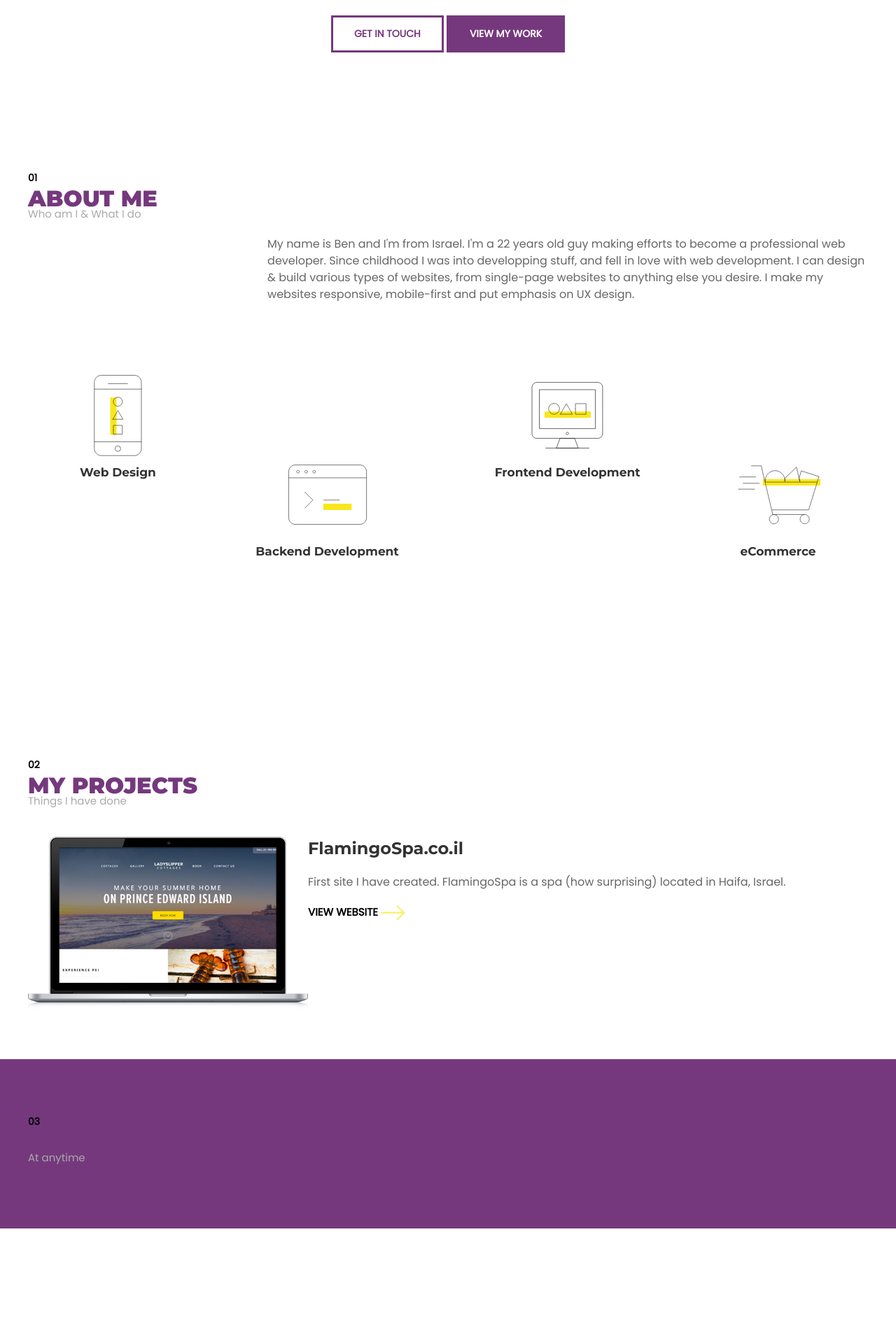
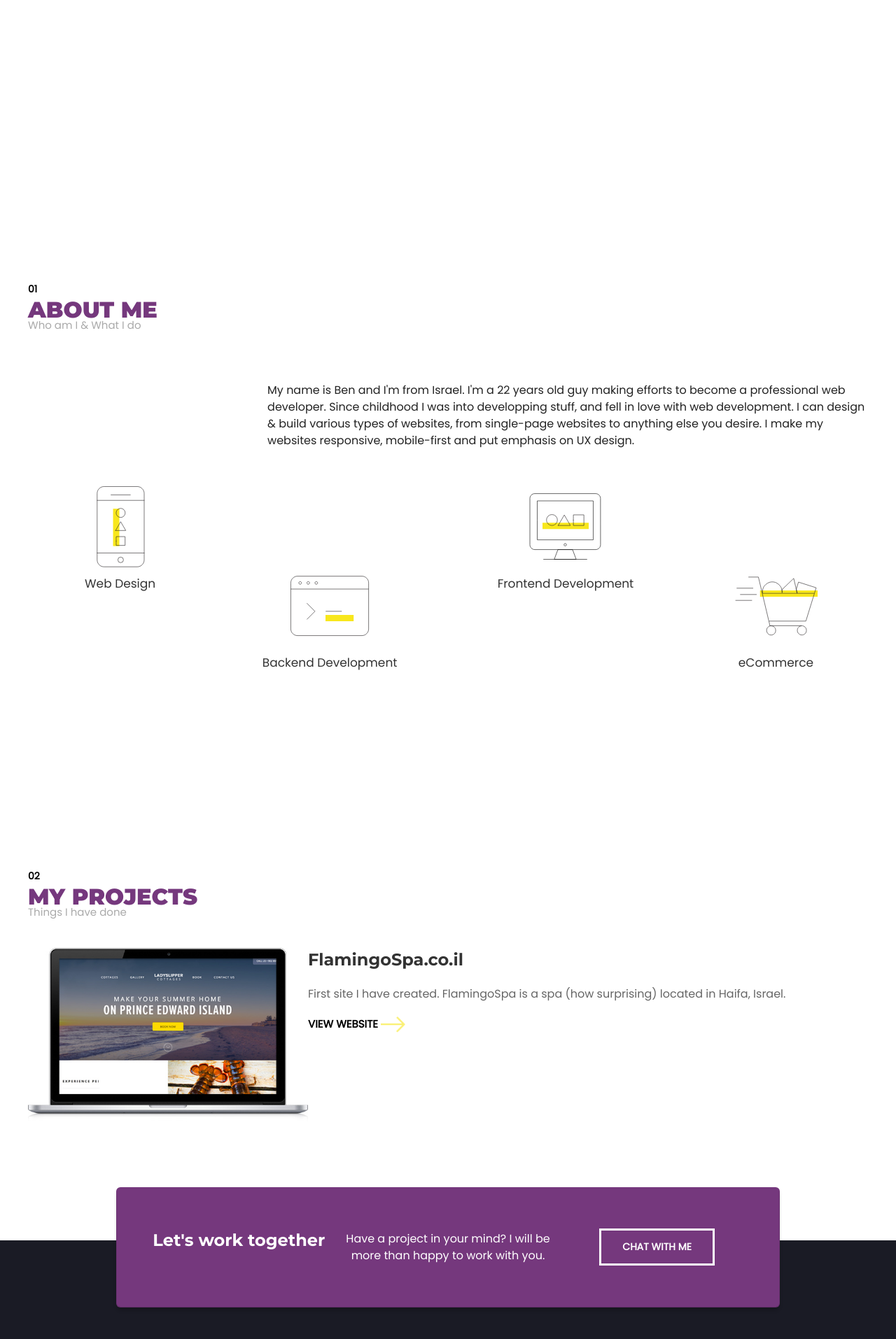
Before and after one commit to Levisnkyyyy/benlevime, a PHP site: page /index2.html in a window 1280 px wide. Shown: the part 440-2354 px from the top of the page at 70% size. Before the commit the page ends 2196 px from the top, so only its background shows below. Run offline with PHP 8.4, Linux system fonts and the light colour scheme; some libraries are stand-ins or nearby versions.

Commit message:
Added footer, fixed social alignment, shortened header text, footer needs to be finished.

```diff
--- a/css/style3.css
+++ b/css/style3.css
@@ -169,13 +169,26 @@
     .scaleMenuUp {
       transform: scale(100); } }
 
+#home {
+  min-height: 100vh; }
+  @supports (-webkit-appearance: none) {
+    #home {
+      min-height: calc(100vh - 56px); } }
   #home h1 {
     font-size: 3rem;
     font-weight: 700;
     font-family: "Montserrat", sans-serif; }
     @media (min-width: 576px) {
       #home h1 {
-      font-size: 64px; } }
+        font-size: 47px; } }
+  #home .smalldivider {
+    height: 2px;
+    width: 0px;
+    background-color: black;
+    position: absolute;
+    left: 50%;
+    transform: translateX(-50%);
+    opacity: 0.4; }
   #home .social {
     position: absolute;
     color: black; }
@@ -187,6 +200,10 @@
     #home .social div {
       display: inline-block;
       margin-right: 15px; }
+    #home .social div:nth-child(3) {
+      margin-right: 0; }
+    #home .social .contain {
+      margin-right: 0; }
     @media (min-width: 768px) {
       #home .social {
         right: 0;
@@ -197,6 +214,27 @@
           margin-bottom: 15px;
           margin-right: 0;
           display: block; } }
+
+#aboutme .myself {
+  color: #222;
+  display: flex;
+  flex-flow: row wrap;
+  margin-bottom: 40px; }
+  @media (min-width: 768px) {
+    #aboutme .myself {
+      flex-flow: row; } }
+  #aboutme .myself div:first-child {
+    flex-basis: 100%;
+    text-align: center; }
+    @media (max-width: 576px) {
+      #aboutme .myself div:first-child {
+        margin-bottom: 20px; } }
+  #aboutme .myself div:nth-child(2) {
+    text-align: center; }
+    @media (min-width: 768px) {
+      #aboutme .myself div:nth-child(2) {
+        text-align: left;
+        margin-top: 50px; } }
 
 .sectiontitle h2 {
   font-family: "Montserrat", sans-serif;
@@ -333,7 +371,7 @@
     text-align: center; }
     .flexexpertise div h4 {
       margin-top: 10px !important;
-      font-family: "Montserrat", sans-serif;
+      font-family: "Poppins", sans-serif;
       font-size: 17px; }
     .flexexpertise div svg {
       width: 120px; }
@@ -345,23 +383,6 @@
   @media (min-width: 768px) {
     .flexexpertise div:nth-child(4) {
       align-self: center; } }
-
-.myself {
-  display: flex;
-  flex-flow: row wrap;
-  margin-bottom: 40px; }
-  @media (min-width: 768px) {
-    .myself {
-      flex-flow: row; } }
-  .myself div:first-child {
-    flex-basis: 100%;
-    text-align: center; }
-    @media (max-width: 576px) {
-      .myself div:first-child {
-        margin-bottom: 20px; } }
-  @media (max-width: 576px) {
-    .myself div:nth-child(2) {
-      text-align: center; } }
 
 .contact img {
   vertical-align: middle;
@@ -395,8 +416,51 @@
     .project div:nth-child(2) {
       text-align: center; } }
 
-#contact {
+#footer {
+  margin-top: 100px;
+  background-color: #1a1b25;
+  color: white;
+  text-align: center;
+  min-height: 500px; }
+  #footer .sectiontitle mark {
+    color: white; }
+  #footer .contactbox {
     background-color: #75387d;
+    border-radius: 5px;
+    height: 150px;
+    box-shadow: 0 5px 5px 0 rgba(0, 0, 0, 0.2), 0 0 0 1px #75387d;
+    width: 70%;
+    top: -75px;
+    left: 50%;
+    transform: translate(-50%, 0);
+    padding: 10px 25px 10px 25px; }
+    #footer .contactbox .container {
+      display: flex;
+      flex-wrap: wrap;
+      justify-content: space-around;
+      height: 100%; }
+      #footer .contactbox .container div:nth-child(2) {
+        display: none; }
+      @media (min-width: 992px) {
+        #footer .contactbox .container {
+          flex-wrap: nowrap;
+          align-items: center; }
+          #footer .contactbox .container div {
+            flex-basis: 33%; }
+          #footer .contactbox .container div:nth-child(2) {
+            display: block; } }
+      #footer .contactbox .container h2 {
+        color: white;
+        font-family: "Montserrat", sans-serif;
+        font-size: 24px;
+        font-weight: 700 !important; }
+      #footer .contactbox .container .m-button {
+        border-color: white;
+        background-color: transparent;
         color: white; }
+        #footer .contactbox .container .m-button:before {
+          background-color: white; }
+        #footer .contactbox .container .m-button:hover {
+          color: #75387d; }
 
 /*# sourceMappingURL=style3.css.map */
--- a/css/style3.scss
+++ b/css/style3.scss
@@ -268,14 +268,28 @@
         }
     }
     #home {
-
+        min-height: 100vh;
+        @supports (-webkit-appearance:none) {
+            & {
+              min-height: calc(100vh - 56px);
+            }
+          }
         h1 {
         font-size: 3rem;
         font-weight: 700;
         font-family: $head-font;
             @include sm {
-                font-size: 64px;
+                font-size: 47px;
             }
+        }
+        .smalldivider {
+            height: 2px;
+            width: 0px;
+            background-color: black;
+            position: absolute;
+            left: 50%;
+            transform: translateX(-50%);
+            opacity: 0.4;
         }
         .social {
             position: absolute;
@@ -286,10 +300,18 @@
             left: 50%;
             transform: translateX(-50%);
         }
+
             div {
                 display: inline-block;
                 margin-right: 15px;
             }
+            div:nth-child(3) {
+                margin-right: 0;
+            }
+            .contain {
+                margin-right: 0;
+            }
+
             @include md {
                 right: 0;
                 margin-right: 16px;
@@ -305,8 +327,34 @@
     }
 
     #aboutme {
-     //   background-color: $main-color;
-     //   color: white;
+
+
+        .myself {
+           // background-color: white;
+            color: #222;
+          //  border-radius: 18px;
+         //   border: 1px solid #f6f6f6;
+            display: flex;
+            flex-flow: row wrap;
+            margin-bottom: 40px;
+            @include md {
+                flex-flow: row;
+            }
+            div:first-child {
+                flex-basis: 100%;
+                text-align: center;
+                @include rsm {
+                    margin-bottom: 20px;
+                }
+            }
+            div:nth-child(2) {
+                text-align: center;
+                @include md {
+                    text-align: left;
+                    margin-top: 50px;
+                }
+            }
+        }
     }
     .sectiontitle {
         h2 {
@@ -457,7 +505,7 @@
             text-align: center;
             h4 {
                 margin-top: 10px !important;
-                font-family: $second-font;
+                font-family: $main-font;
                 font-size: 17px;
             }
             svg {
@@ -480,26 +528,7 @@
 
         }
     }
-    .myself {
-        display: flex;
-        flex-flow: row wrap;
-        margin-bottom: 40px;
-        @include md {
-            flex-flow: row;
-        }
-        div:first-child {
-            flex-basis: 100%;
-            text-align: center;
-            @include rsm {
-                margin-bottom: 20px;
-            }
-        }
-        div:nth-child(2) {
-            @include rsm {
-                text-align:center;
-            }
-        }
-    }
+
     .contact {
         img {
             vertical-align: middle;
@@ -543,7 +572,67 @@
             }
         }
     }
-    #contact {
-        background-color: $main-color;
+    #footer {
+        margin-top: 100px;
+        background-color: #1a1b25;
         color: white;
+        text-align: center;
+        .sectiontitle {
+            mark {
+
+                color: white;
+            }
+        }
+        min-height: 500px;
+        .contactbox {
+            background-color: $main-color;
+            border-radius: 5px;
+            height: 150px;
+            box-shadow: 0 5px 5px 0 rgba(0,0,0,0.2),0 0 0 1px $main-color;
+            width: 70%;
+            top: -75px;
+            left: 50%;
+            transform: translate(-50%,0);
+            padding: 10px 25px 10px 25px;
+            .container {
+                display: flex;
+                flex-wrap: wrap;
+                justify-content: space-around;
+
+                height: 100%;
+                div:nth-child(2) {
+                    display: none;
+                }
+                @include lg {
+                    flex-wrap: nowrap;
+                    align-items: center;
+                    div {
+                        flex-basis: 33%;
+                    }
+                    div:nth-child(2)
+                    {
+                        display: block;
+                    }
+                }
+
+                h2 {
+                    color: white;
+                    font-family: $head-font;
+                    font-size: 24px;
+                    font-weight: 700 !important;
+                }
+                .m-button {
+                    border-color: white;
+                    background-color: transparent;
+                    color: white;
+                    &:before {
+                        background-color: white;
+                    }
+                    &:hover {
+                        color: $main-color;
+                    }
+                }
+            }
+        }
+
     }
--- a/index2.html
+++ b/index2.html
@@ -99,11 +99,12 @@
     </div>
     </div>
 
-	<div class="uk-section uk-position-relative" id="home" style="max-height: 100vh; min-height: 500px; margin-bottom: 40px; padding-top: 20px !important;   ">
+	<div class="uk-section uk-position-relative" id="home" style="  margin-bottom: 40px; padding-top: 20px !important;   ">
         <div class="topbar">
             <div class="uk-container uk-position-relative">
                 <div class="uk-float-left">
-                <object class="" type="image/svg+xml" data="img/logo.svg" style="width: 30px; height: auto;">
+
+                <object class="" type="image/svg+xml" data="img/logo.svg" style="width: 40px; height: auto;">
 				No SVG to remove this line
 			  </object>
                 </div>
@@ -128,22 +129,24 @@
                 </div>
            </div>
         </div>
-        <div class="uk-container uk-container-small">
+        <div class="uk-container">
 
             <div class="headline uk-text-center uk-margin-xlarge-top">
                 <h1>I <mark>design</mark> & <mark>build</mark> things on the internet.</h1>
-                <p>I'm a Freelance Web Designer & Web Developer based in Haifa, Israel. I have a serious passion to simple designs, and creating a unique user experience.</p>
-            <div class="uk-button m-button">
+                <p>A fullstack web developer with a passion to simplicity and user experience.<!--I'm a Freelance Web Designer & Web Developer based in Haifa, Israel. I have a serious passion to simple designs, and creating a unique user experience.</p>
+                --></p>
+                <div class="smalldivider uk-visible@m uk-margin-bottom"></div>
+                <div class="uk-button m-button uk-margin-medium-top">
                 Get in touch
             </div>
-            <div class="uk-button o-button uk-visible@s">
+            <div class="uk-button o-button uk-visible@s uk-margin-medium-top">
                 View my work
             </div>
         </div>
 
         </div>
     </div>
-    <div class="uk-section uk-height-viewport" id="aboutme" style="margin-top: -20px;">
+    <div class="uk-section uk-height-viewport uk-position-relative" id="aboutme" style="margin-top: -20px;">
         <div class="uk-container">
             <div class="sectiontitle">
                     <div class="number">01</div>
@@ -151,6 +154,7 @@
           <p>Who am I & What I do</p></div>
           <div class="myself">
                 <div data-aos="fade-left" data-aos-duration="1000" data-aos-easing="ease-in-out">
+
                 <object class="" type="image/svg+xml" data="img/drawing.svg" style="width: 150px; height: auto;">
 				No SVG to remove this line
 			  </object>
@@ -266,13 +270,24 @@
           </div>
         </div>
     </div>
-    <div class="uk-section" id="contact">
-        <div class="uk-container">
-            <div class="sectiontitle">
-                <div class="number">03</div>
-                <h2><mark>Contact Me</mark></h2>
-                <p>At anytime</p>
+    <div class="uk-section uk-position-relative" id="footer">
+        <div class="contactbox uk-position-absolute">
+            <div class="container">
+                <div>
+                        <h2>Let's work together</h2>
+                </div>
+                <div>
+                    Have a project in your mind? I will be more than happy to work with you.
+                </div>
+                <div>
+                    <button class="uk-button m-button">Chat with me</button>
+                </div>
             </div>
+        </div>
+        <div class="uk-container uk-text-center uk-margin-large-top">
+                <object class="" type="image/svg+xml" data="img/whitelogo.svg" style="width: 40px; height: auto;">
+                    No SVG to remove this line
+                  </object>
         </div>
     </div>
     <!----div class="uk-section contact">
@@ -309,6 +324,8 @@
                 //   function(){
                //     fullnav.css('opacity', '1');
                  //  }, 800);      */
+
+
             }
             function hideMenu() {
                 $('.outercircle,.innercircle').removeClass('scaleMenuUp');
@@ -327,7 +344,15 @@
                     scrollTop: $("#"+toid + " .sectiontitle").offset().top
                 }, 1000);
             });
-            var currentel;
+            var smalldivide = anime({
+               targets: ".smalldivider",
+               width: "120px",
+               duration: 1000,
+               autoplay: true,
+               easing: 'easeInOutQuart',
+               delay: 400,
+               loop: false
+            });
 
             function lihovered(element, w){
                 var lihover = anime({
```
Also changed, not shown: img/drawing_circle.svg (added), img/drawingcircle.svg (added), img/drawingwhite.svg (added), img/whitelogo.svg (added), 1 other file. Lines whose indentation alone changed are shown as unchanged.
